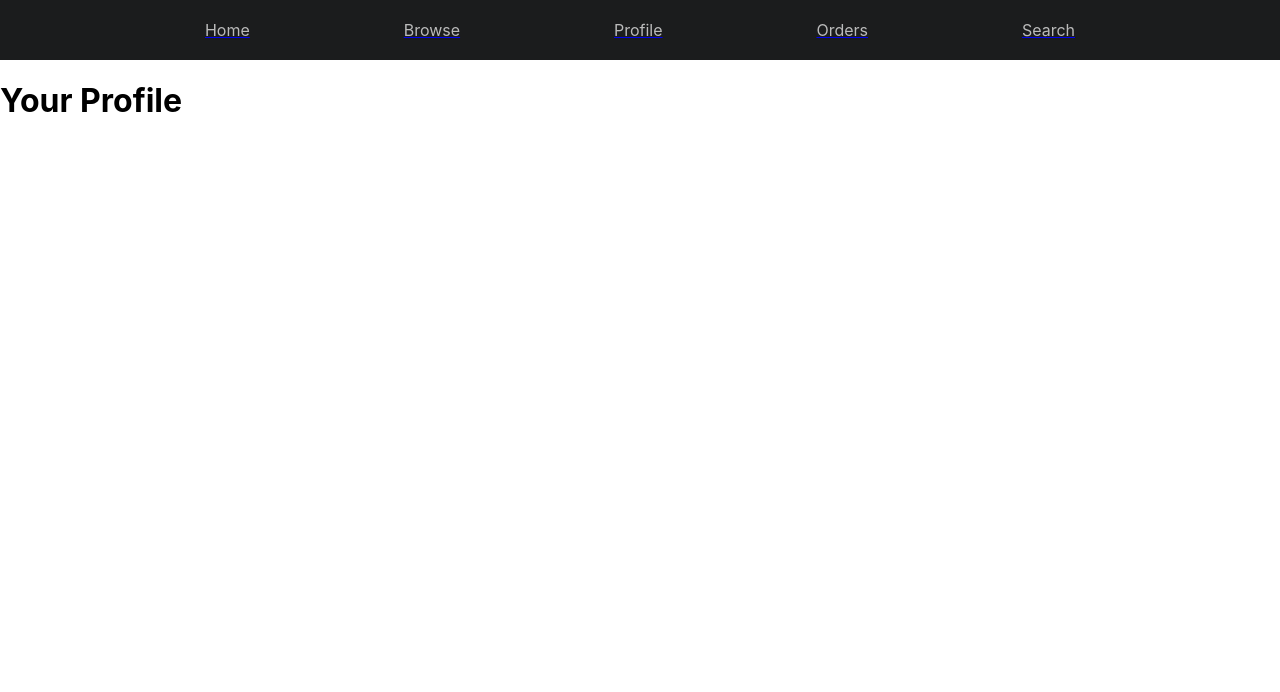
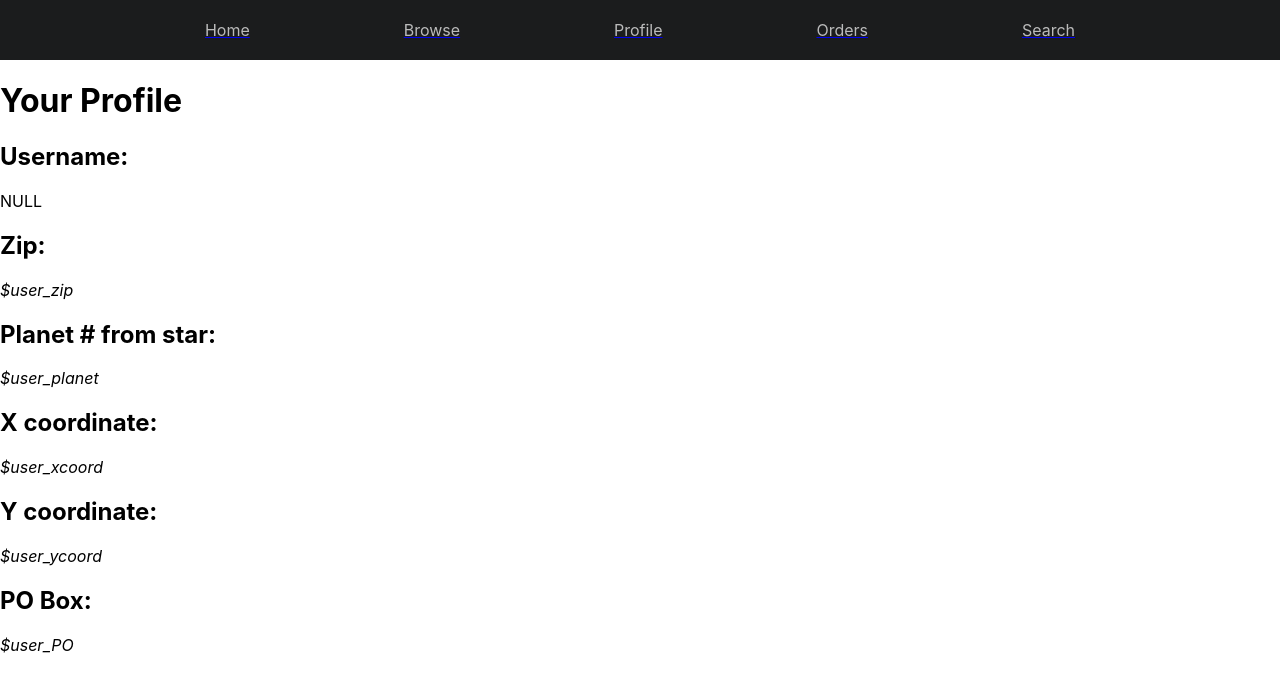
Before and after one commit to Tabrisxxx/cs340-g19, a React (Create React App) app in the folder website/spaceshop/: page /profile in a window 1280 px wide. Shown: the top 692 px of the page. Built offline with nearby package versions, Linux system fonts and the light colour scheme.

Commit message:
Only added login, signup, prfile

```diff
--- a/website/spaceshop/src/components/Profile.js
+++ b/website/spaceshop/src/components/Profile.js
@@ -1,11 +1,29 @@
 import React from 'react';
+
+var $username = "crayolaguy";
 
 function Profile() {
 	return (
 		<main>
+			<div class="menu">
 			<h1>Your Profile</h1>
+			<h2>Username:</h2>
+			<p id="user">NULL</p>
+			<h2>Zip:</h2>
+			<p><var>$user_zip</var></p>
+			<h2>Planet # from star:</h2>
+			<p><var>$user_planet</var></p>
+			<h2>X coordinate:</h2>
+			<p><var>$user_xcoord</var></p>
+			<h2>Y coordinate:</h2>
+			<p><var>$user_ycoord</var></p>
+			<h2>PO Box:</h2>
+			<p><var>$user_PO</var></p>
+			</div>
 		</main>
 	);
 }
 
+//document.getElementById('user').value = "NOTHING";
+
 export default Profile;
```
Also changed, not shown: website/spaceshop/src/components/Login.js (added, +17 -0 lines), website/spaceshop/src/components/SignUp.js (added, +29 -0 lines).
